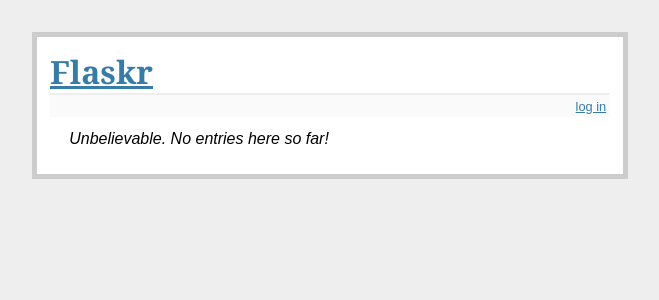
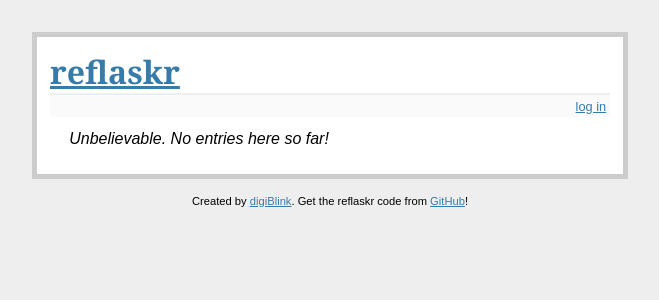
Before and after one commit to zxpower/reflaskr, a Flask app: page / in a window 1280 px wide. Shown: the top 300 px of the page, without its empty margins (310-969 px from the left). Run offline with Flask 2, Linux system fonts and the light colour scheme; data that the repository does not hold is empty; some libraries are stand-ins or nearby versions.

Commit message:
Updated layout and CSS

```diff
--- a/static/style.css
+++ b/static/style.css
@@ -4,8 +4,9 @@
 h1              { border-bottom: 2px solid #eee; }
 h2              { font-size: 1.2em; }
 
-.page           { margin: 2em auto; width: 35em; border: 5px solid #ccc;
+.page           { margin: 2em auto 1em auto; width: 35em; border: 5px solid #ccc;
                   padding: 0.8em; background: white; }
+.footer			{ text-align: center; font-size: 0.7em; margin: 0 auto 2em; }
 .entries        { list-style: none; margin: 0; padding: 0; }
 .entries li     { margin: 0.8em 1.2em; }
 .entries li h2  { margin-left: -1em; }
--- a/templates/layout.html
+++ b/templates/layout.html
@@ -1,12 +1,12 @@
 <!doctype html>
 <head>
-	<title>Flaskr</title>
+	<title>reflaskr</title>
 	<link rel="stylesheet" type="text/css" href="{{ url_for('static', filename='style.css') }}">
 </head>
 <body>
-	<div class=page>
-		<a href="{{ url_for('show_entries') }}"><h1>Flaskr</h1></a>
-		<div class=metanav>
+	<div class="page">
+		<a href="{{ url_for('show_entries') }}"><h1>reflaskr</h1></a>
+		<div class="metanav">
 		{% if not session.logged_in %}
 			<a href="{{ url_for('login') }}">log in</a>
 		{% else %}
@@ -14,9 +14,13 @@
 		{% endif %}
 		</div>
 		{% for message in get_flashed_messages() %}
-		<div class=flash>{{ message }}</div>
+		<div class="flash">{{ message }}</div>
 		{% endfor %}
 		{% block body %}{% endblock %}
+	</div>
+	<div class="footer">
+		Created by <a href="http://digiblink.eu">digiBlink</a>.
+		Get the reflaskr code from <a href="https://github.com/digiblink/reflaskr">GitHub</a>!
 	</div>
 
 	<!-- JavaScript at the bottom for fast page loading -->
```
